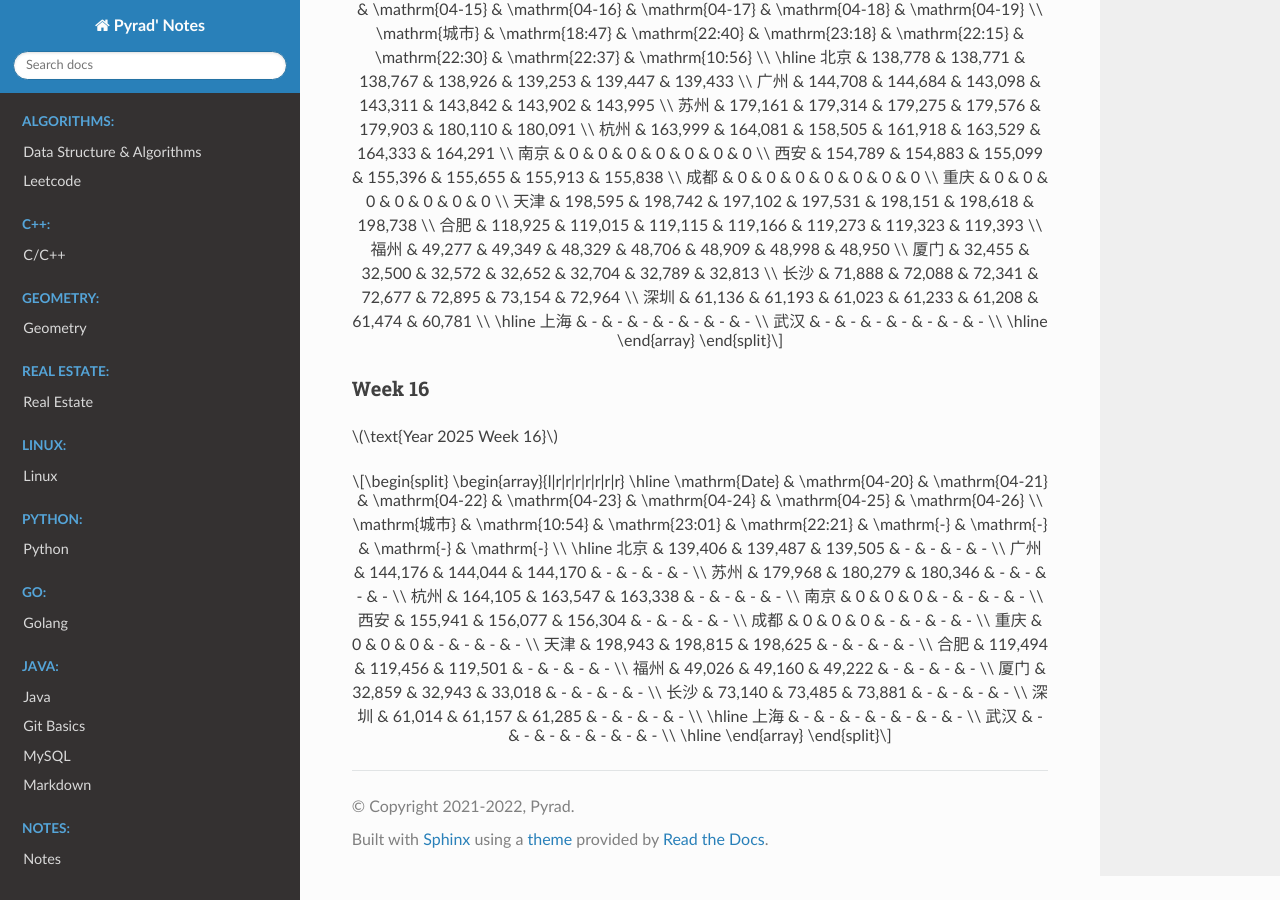
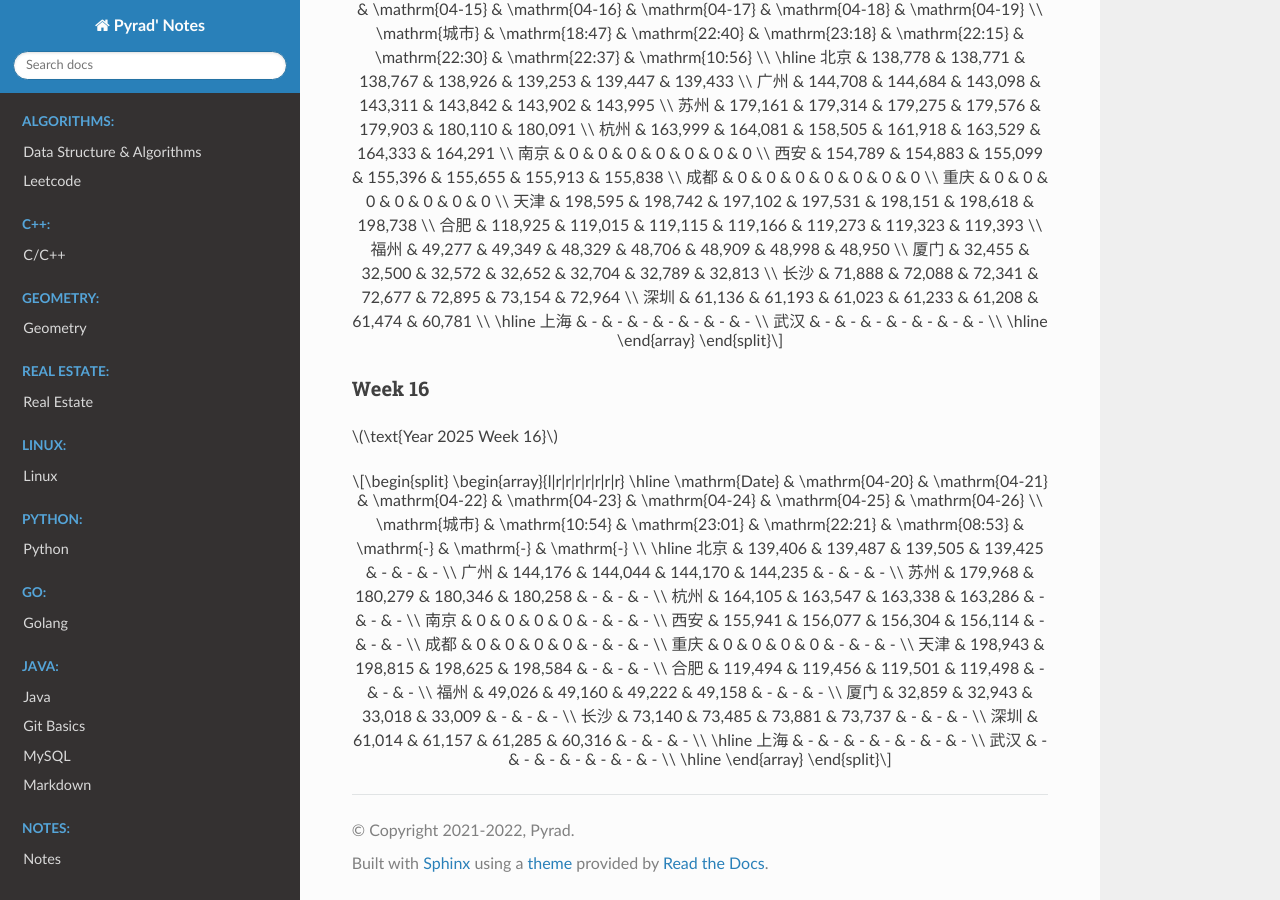
Before and after one commit to Pyrad/pyradnotes, a Sphinx documentation site: the page built from source/RealEstate/resalenumbers2025.md, in a window 1280 px wide and 900 px high, scrolled down 7441 px. Built offline with Sphinx 7.4.7 and the Read the Docs theme 3.1.0, drawn with Linux system fonts in a browser that asks for light colours; pages that are not in the unit, such as notebooks, are missing from menus; a script that is not in the unit is left out.

Commit message:
Realestate Update resale numbers 2025-04-23 08:53

```diff
--- a/source/RealEstate/resalenumbers2025.md
+++ b/source/RealEstate/resalenumbers2025.md
@@ -523,22 +523,22 @@ $$
 \begin{array}{l|r|r|r|r|r|r|r}
 \hline
 \mathrm{Date} & \mathrm{04-20} & \mathrm{04-21} & \mathrm{04-22} & \mathrm{04-23} & \mathrm{04-24} & \mathrm{04-25} & \mathrm{04-26} \\
-\mathrm{城市} & \mathrm{10:54} & \mathrm{23:01} & \mathrm{22:21} & \mathrm{-} & \mathrm{-} & \mathrm{-} & \mathrm{-} \\
+\mathrm{城市} & \mathrm{10:54} & \mathrm{23:01} & \mathrm{22:21} & \mathrm{08:53} & \mathrm{-} & \mathrm{-} & \mathrm{-} \\
 \hline
-北京 & 139,406 & 139,487 & 139,505 & - & - & - & - \\
-广州 & 144,176 & 144,044 & 144,170 & - & - & - & - \\
-苏州 & 179,968 & 180,279 & 180,346 & - & - & - & - \\
-杭州 & 164,105 & 163,547 & 163,338 & - & - & - & - \\
-南京 & 0 & 0 & 0 & - & - & - & - \\
-西安 & 155,941 & 156,077 & 156,304 & - & - & - & - \\
-成都 & 0 & 0 & 0 & - & - & - & - \\
-重庆 & 0 & 0 & 0 & - & - & - & - \\
-天津 & 198,943 & 198,815 & 198,625 & - & - & - & - \\
-合肥 & 119,494 & 119,456 & 119,501 & - & - & - & - \\
-福州 & 49,026 & 49,160 & 49,222 & - & - & - & - \\
-厦门 & 32,859 & 32,943 & 33,018 & - & - & - & - \\
-长沙 & 73,140 & 73,485 & 73,881 & - & - & - & - \\
-深圳 & 61,014 & 61,157 & 61,285 & - & - & - & - \\
+北京 & 139,406 & 139,487 & 139,505 & 139,425 & - & - & - \\
+广州 & 144,176 & 144,044 & 144,170 & 144,235 & - & - & - \\
+苏州 & 179,968 & 180,279 & 180,346 & 180,258 & - & - & - \\
+杭州 & 164,105 & 163,547 & 163,338 & 163,286 & - & - & - \\
+南京 & 0 & 0 & 0 & 0 & - & - & - \\
+西安 & 155,941 & 156,077 & 156,304 & 156,114 & - & - & - \\
+成都 & 0 & 0 & 0 & 0 & - & - & - \\
+重庆 & 0 & 0 & 0 & 0 & - & - & - \\
+天津 & 198,943 & 198,815 & 198,625 & 198,584 & - & - & - \\
+合肥 & 119,494 & 119,456 & 119,501 & 119,498 & - & - & - \\
+福州 & 49,026 & 49,160 & 49,222 & 49,158 & - & - & - \\
+厦门 & 32,859 & 32,943 & 33,018 & 33,009 & - & - & - \\
+长沙 & 73,140 & 73,485 & 73,881 & 73,737 & - & - & - \\
+深圳 & 61,014 & 61,157 & 61,285 & 60,316 & - & - & - \\
 \hline
 上海 & - & - & - & - & - & - & - \\
 武汉 & - & - & - & - & - & - & - \\
```
Also changed, not shown: 1 other file.
